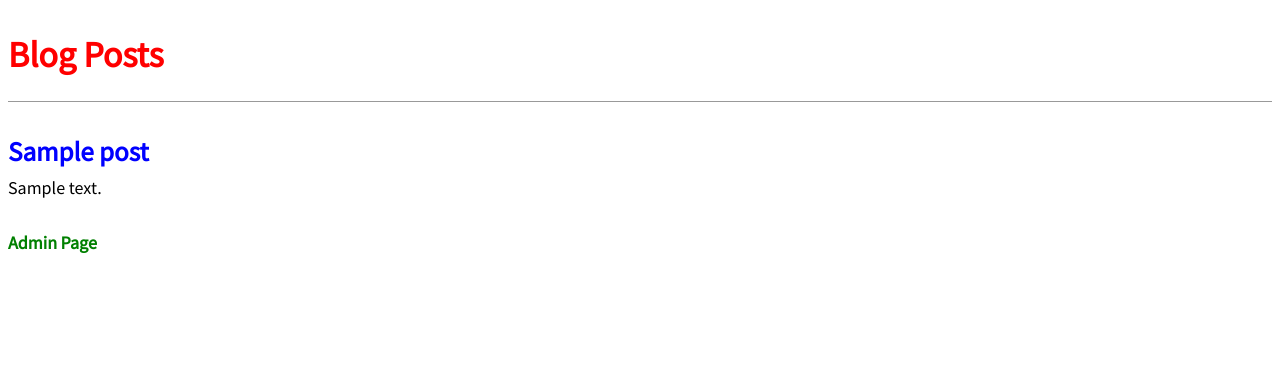
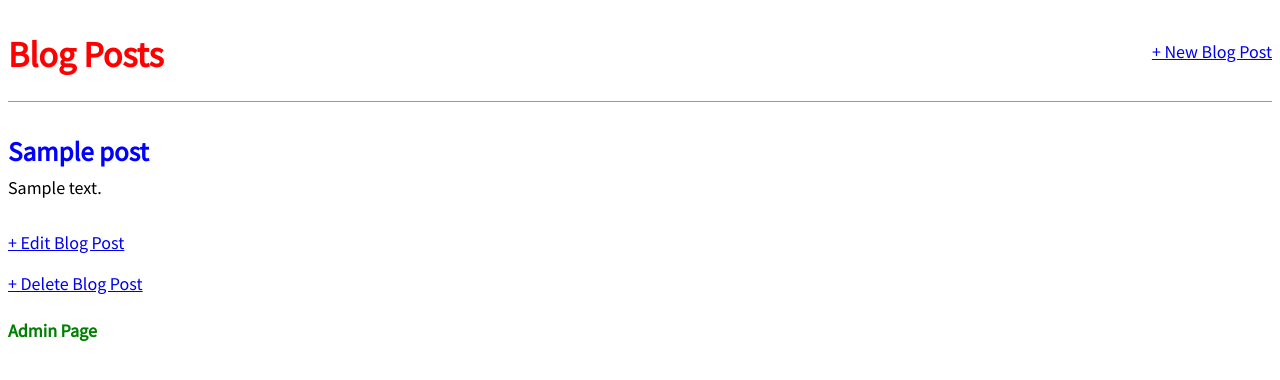
Before and after one commit to eddyctid/crud-project, a Django app: page /blogpost/1/ in a window 1280 px wide. Shown: the top 380 px of the page. Run offline with Django 5.2, Linux system fonts and the light colour scheme; tables that the repository leaves empty hold one stand-in row (values such as "Sample post").

Commit message:
crud added

```diff
--- a/blog/urls.py
+++ b/blog/urls.py
@@ -1,7 +1,10 @@
 from django.urls import path
-from .views import BlogListView, BlogDetailView
+from .views import BlogListView, BlogDetailView, BlogCreateView, BlogUpdateView, BlogDeleteView
 
 urlpatterns = [
     path('', BlogListView.as_view(), name='blog_list_view' ),
     path('blogpost/<int:pk>/', BlogDetailView.as_view(), name='blog_detail_view'  ),
+    path('blogpost/new/', BlogCreateView.as_view(), name='blog_create_view' ),
+    path('blogpost/<int:pk>/edit/', BlogUpdateView.as_view(), name='blog_update_view' ),
+    path('blogpost/<int:pk>/delete/', BlogDeleteView.as_view(), name='blog_delete_view' ),
 ]
--- a/blog/views.py
+++ b/blog/views.py
@@ -1,7 +1,8 @@
 from django.shortcuts import render
 from django.views.generic import ListView, DetailView
+from django.views.generic.edit import CreateView, UpdateView, DeleteView
 from .models import Post
-
+from django.urls import reverse_lazy
 
 # Create your views here.
 class BlogListView(ListView):
@@ -11,3 +12,18 @@ class BlogListView(ListView):
 class BlogDetailView(DetailView):
     model = Post
     template_name = 'blogdetail.html'
+
+class BlogCreateView(CreateView):
+    model = Post
+    template_name = 'blogcreate.html'
+    fields = ["title", "author", "body"]
+
+class BlogUpdateView(UpdateView): # new
+    model = Post
+    template_name = "blogedit.html"
+    fields = ["title", "body"]
+
+class BlogDeleteView(DeleteView):
+    model = Post
+    template_name = 'blogdelete.html'
+    success_url = reverse_lazy('blog_list_view')
--- a/templates/base.html
+++ b/templates/base.html
@@ -7,7 +7,10 @@
     </head>
     <body>
         <header>
-            <div><h1><a href="{% url 'blog_list_view' %}">Blog Posts</a></h1></div>
+            <div class="nav-left"><h1><a href="{% url 'blog_list_view' %}">Blog Posts</a></h1></div>
+            <div class="nav-right">
+                <a href="{% url 'blog_create_view' %}">+ New Blog Post</a>
+            </div>
         </header>
         <div>
             {% block content %}
--- a/templates/blogdetail.html
+++ b/templates/blogdetail.html
@@ -5,5 +5,8 @@
         <h2><a href="">{{ post.title }}</a></h2>
         <p>{{ post.body }}</p>
     </div>
-
+    <!-- start new HTML... -->
+    <p><a href="{% url 'blog_update_view' post.pk %}">+ Edit Blog Post</a></p>
+    <p><a href="{% url 'blog_delete_view' post.pk %}">+ Delete Blog Post</a></p>
+    <!-- end new HTML... -->
 {% endblock content %}
```
Also changed, not shown: blog/tests.py (+29 -0 lines), templates/blogcreate.html (added, +10 -0 lines), templates/blogdelete.html (added, +9 -0 lines), templates/blogedit.html (added, +9 -0 lines).
